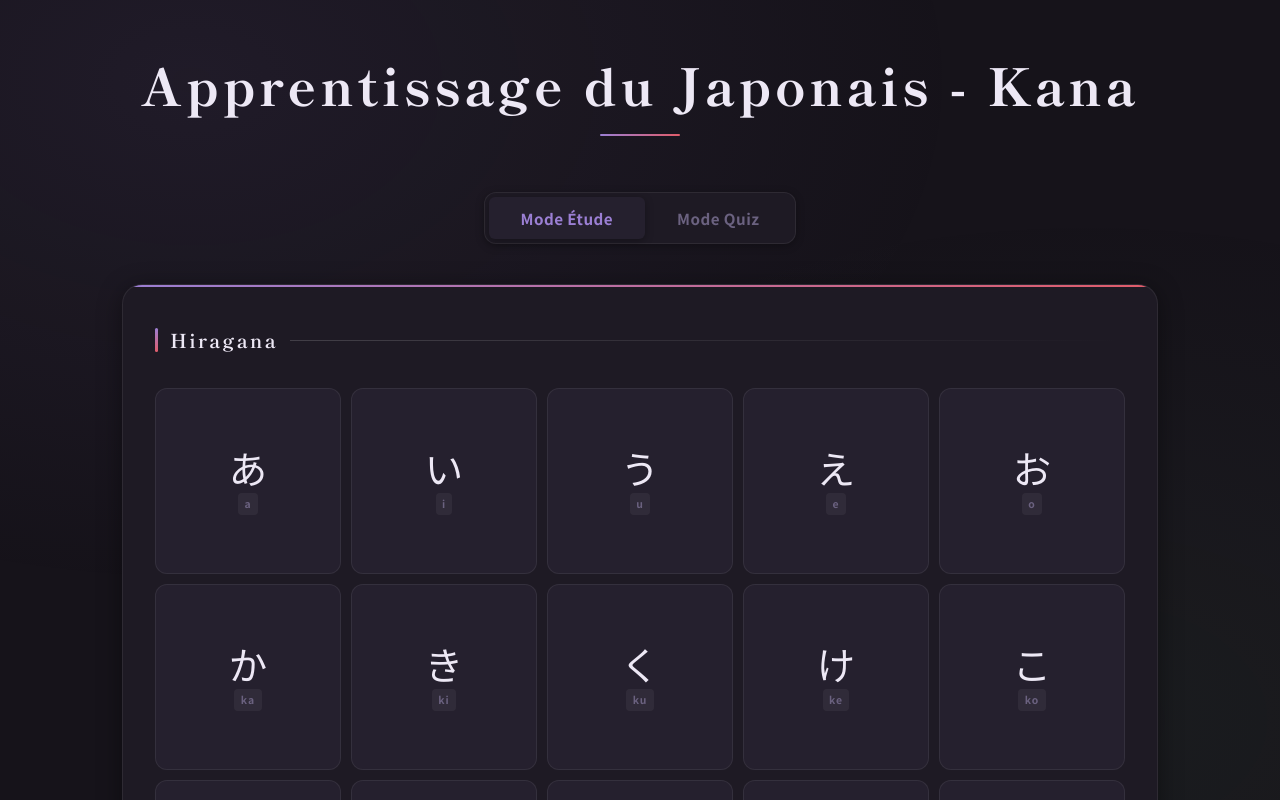
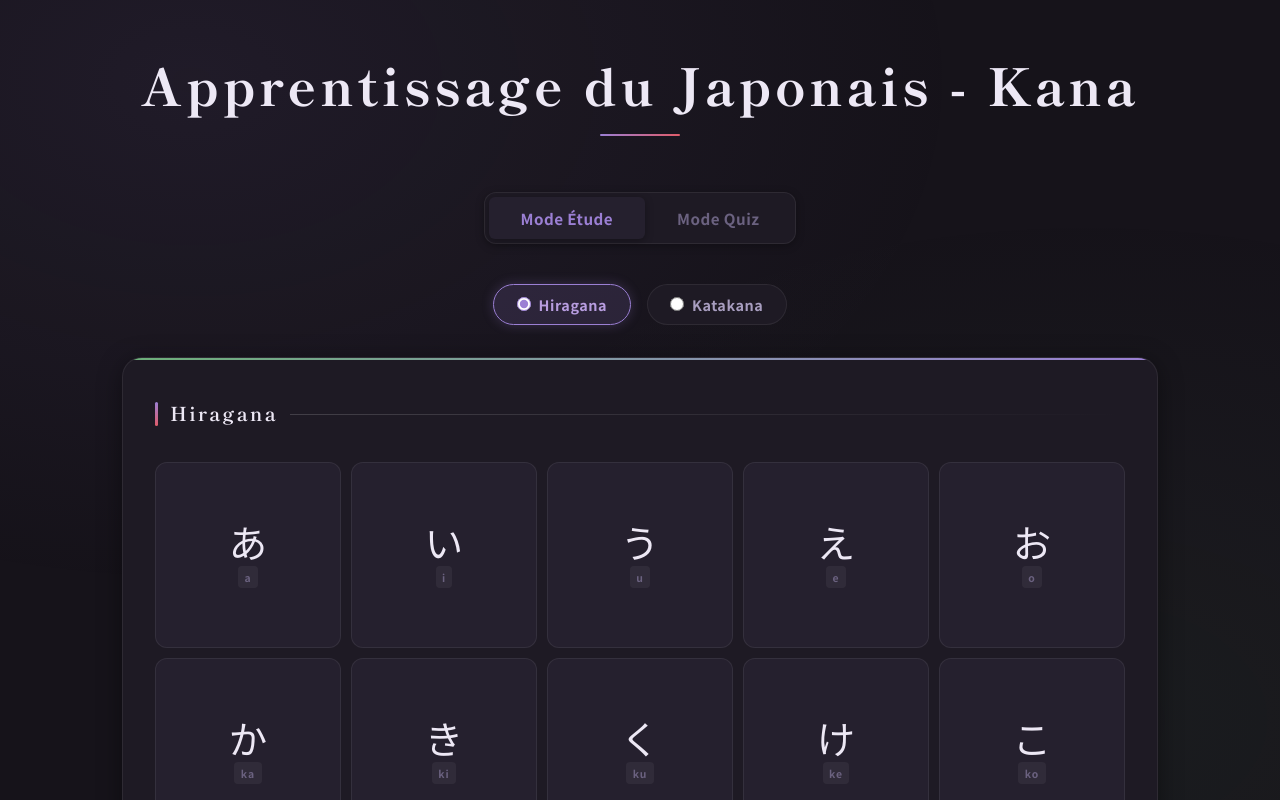
Before and after one commit to JcTactac/KanaApp, a React (Vite) app in the folder kana-app/: page /study in a window 1280 px wide. Shown: the top 800 px of the page. Built offline with nearby package versions, Linux system fonts and the light colour scheme.

Commit message:
Ajout fonctionnalité supprimé précédemment

```diff
--- a/kana-app/src/App.tsx
+++ b/kana-app/src/App.tsx
@@ -1,4 +1,5 @@
 import './style.css';
+import { useState } from 'react';
 import { Routes, Route, useLocation, useNavigate, Navigate } from 'react-router-dom';
 import { kanaData } from './data/kana';
 import StudyMode from './components/StudyMode';
@@ -7,6 +8,7 @@ import QuizMode from './components/QuizMode';
 function App() {
     const location = useLocation();
     const navigate = useNavigate();
+    const [script, setScript] = useState<'hiragana' | 'katakana'>('hiragana');
 
     return (
         <div className="App">
@@ -27,9 +29,32 @@ function App() {
                 </button>
             </nav>
 
+            {location.pathname === '/study' && (
+                <div className="script-selector">
+                    <label className={script === 'hiragana' ? 'active' : ''}>
+                        <input
+                            type="radio"
+                            name="script"
+                            checked={script === 'hiragana'}
+                            onChange={() => setScript('hiragana')}
+                        />
+                        Hiragana
+                    </label>
+                    <label className={script === 'katakana' ? 'active' : ''}>
+                        <input
+                            type="radio"
+                            name="script"
+                            checked={script === 'katakana'}
+                            onChange={() => setScript('katakana')}
+                        />
+                        Katakana
+                    </label>
+                </div>
+            )}
+
             <Routes>
-                <Route path="/study" element={<StudyMode kanaData={kanaData} />} />
-                <Route path="/quiz" element={<QuizMode script="hiragana" kanaData={kanaData} />} />
+                <Route path="/study" element={<StudyMode script={script} kanaData={kanaData} />} />
+                <Route path="/quiz" element={<QuizMode script={script} kanaData={kanaData} />} />
                 <Route path="*" element={<Navigate to="/study" replace />} />
             </Routes>
         </div>
--- a/kana-app/src/components/StudyMode.tsx
+++ b/kana-app/src/components/StudyMode.tsx
@@ -2,12 +2,13 @@ import CharacterCard from './CharacterCard';
 import type { Kana } from '../data/kana';
 
 interface StudyModeProps {
+    script: 'hiragana' | 'katakana';
     kanaData: Kana[];
 }
 
 const ROW_SIZES = [5,5,5,5,5,5,5,3,5,2,1,5,5,5,5,5];
 
-function StudyMode({ kanaData }: StudyModeProps) {
+function StudyMode({ script, kanaData }: StudyModeProps) {
     const rows: Kana[][] = [];
     let cursor = 0;
     for (const size of ROW_SIZES) {
@@ -15,7 +16,9 @@ function StudyMode({ kanaData }: StudyModeProps) {
         cursor += size;
     }
 
-    const renderGrid = (script: 'hiragana' | 'katakana') => (
+    return (
+        <div className="character-grid">
+            <h2>{script === 'hiragana' ? 'Hiragana' : 'Katakana'}</h2>
             <div className="gojuon-grid">
                 {rows.map((row, rowIndex) => (
                     <div key={rowIndex} className="gojuon-row">
@@ -32,19 +35,7 @@ function StudyMode({ kanaData }: StudyModeProps) {
                     </div>
                 ))}
             </div>
-    );
-
-    return (
-        <>
-            <div className="character-grid">
-                <h2>Hiragana</h2>
-                {renderGrid('hiragana')}
         </div>
-            <div className="character-grid">
-                <h2>Katakana</h2>
-                {renderGrid('katakana')}
-            </div>
-        </>
     );
 }
 
```
Lines whose indentation alone changed are shown as unchanged.
